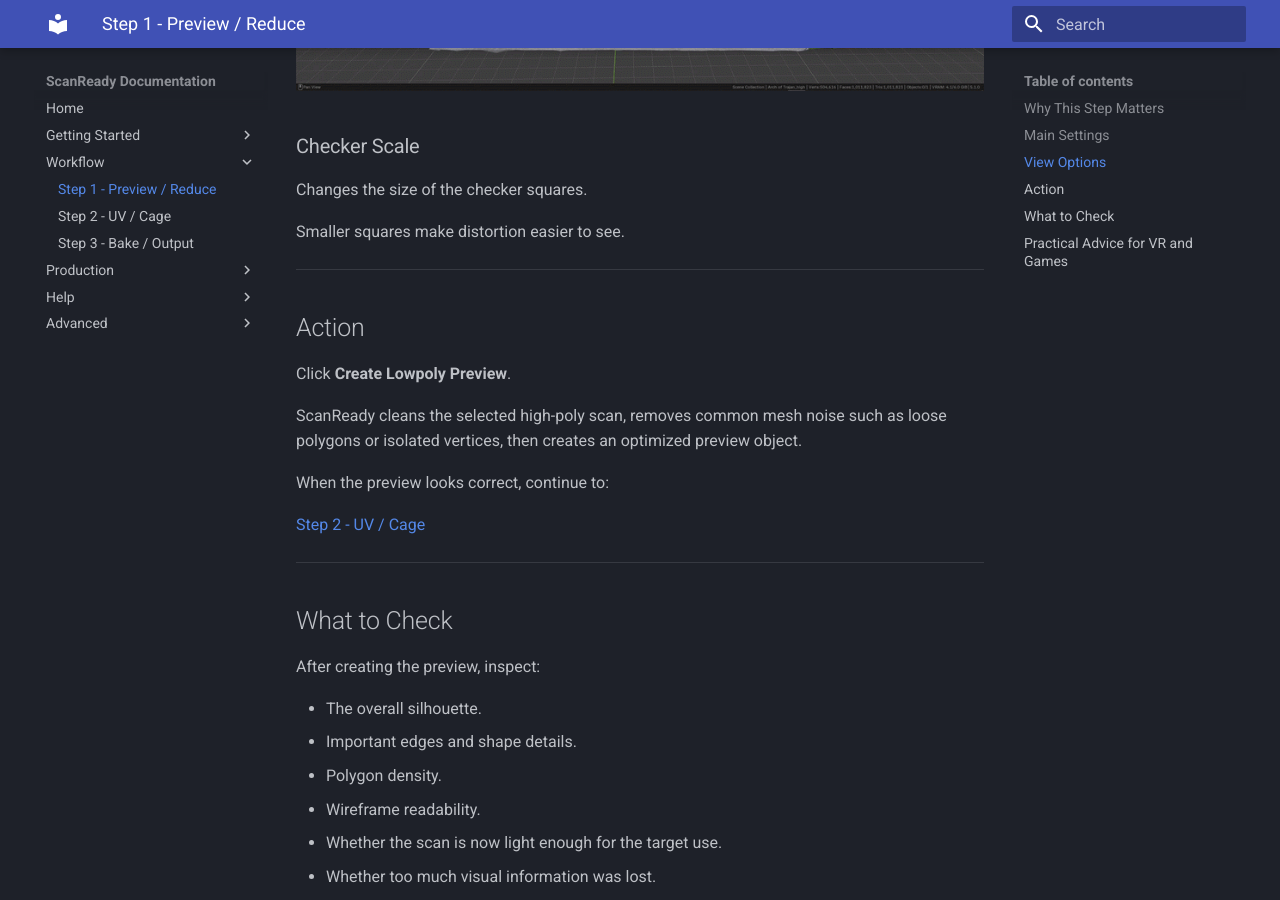
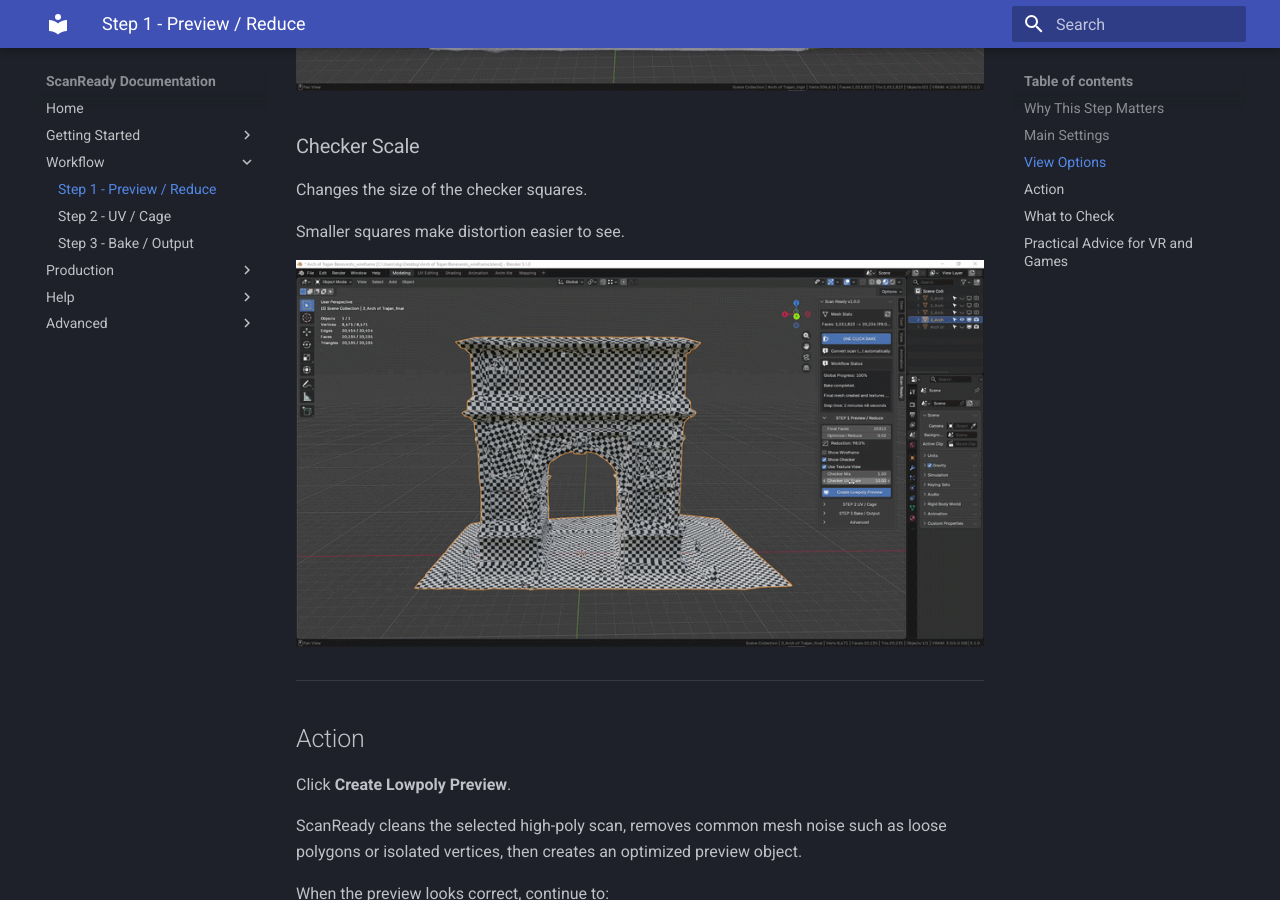
Before and after one commit to marioschiano/scanready-docs, an MkDocs documentation site: the page built from docs/step1.md, in a window 1280 px wide and 900 px high, scrolled down 4466 px. Built offline with MkDocs 1.6.1 and Material for MkDocs 9.7.7, drawn with Linux system fonts in a browser that asks for light colours.

Commit message:
Add Step 1 checker scale animation

```diff
--- a/docs/step1.md
+++ b/docs/step1.md
@@ -125,6 +125,10 @@
 
 Smaller squares make distortion easier to see.
 
+<div style="width:100%; text-align:left;">
+  <img src="../img/step1-checker-scale.gif" alt="ScanReady Checker Scale control changing checker square size" style="max-width:820px;width:100%;">
+</div>
+
 ---
 
 ## Action
```
Also changed, not shown: docs/img/step1-checker-scale.gif (added).
